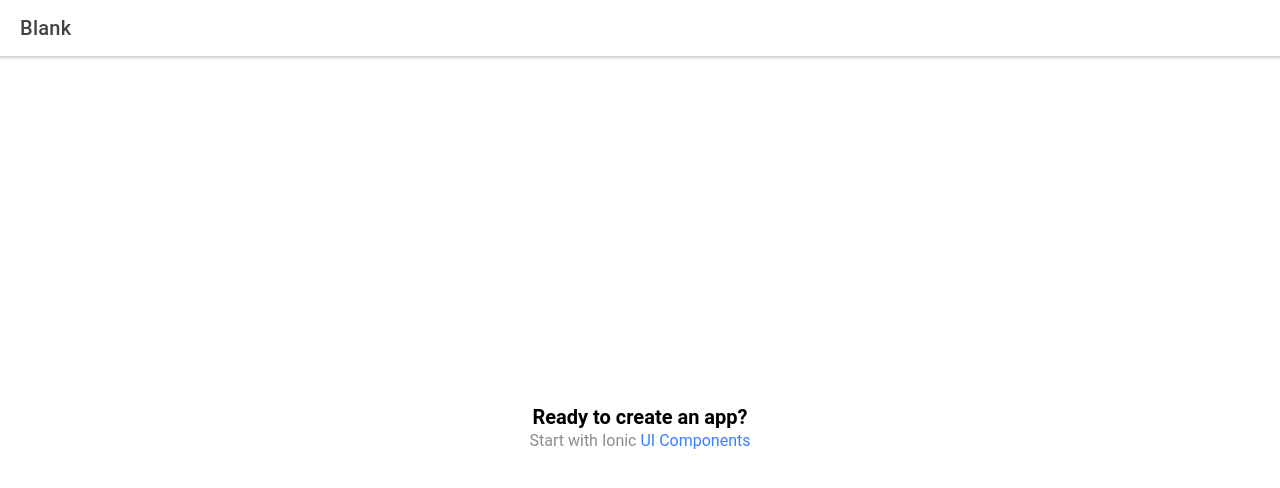
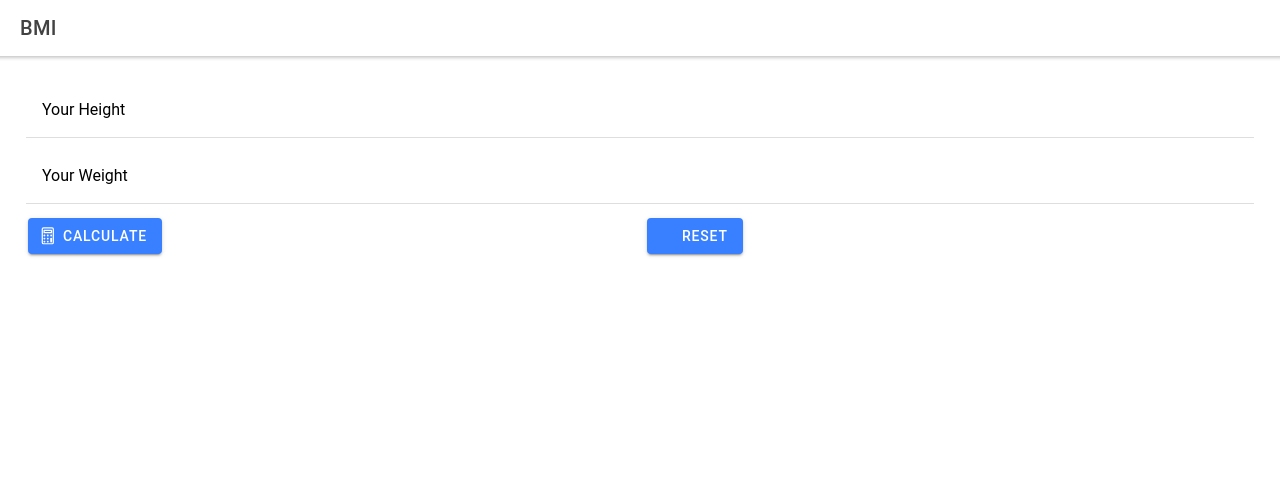
Before and after one commit to wolf-math/bmi, a React (Create React App) app: page / in a window 1280 px wide. Before the commit this address led to /home. Shown: the top 488 px of the page. Built offline with nearby package versions, Linux system fonts and the light colour scheme; no server answers.

Commit message:
initial commit

```diff
--- a/src/App.tsx
+++ b/src/App.tsx
@@ -1,8 +1,6 @@
 import React from 'react';
-import { Redirect, Route } from 'react-router-dom';
-import { IonApp, IonRouterOutlet } from '@ionic/react';
-import { IonReactRouter } from '@ionic/react-router';
-import Home from './pages/Home';
+import { IonApp, IonHeader, IonContent, IonToolbar, IonTitle, IonGrid, IonRow, IonCol, IonItem, IonLabel, IonInput, IonButton, IonIcon } from '@ionic/react';
+
 
 /* Core CSS required for Ionic components to work properly */
 import '@ionic/react/css/core.css';
@@ -25,12 +23,47 @@
 
 const App: React.FC = () => (
   <IonApp>
-    <IonReactRouter>
-      <IonRouterOutlet>
-        <Route path="/home" component={Home} exact={true} />
-        <Route exact path="/" render={() => <Redirect to="/home" />} />
-      </IonRouterOutlet>
-    </IonReactRouter>
+    <IonHeader>
+      <IonToolbar>
+        <IonTitle>
+          BMI
+        </IonTitle>
+      </IonToolbar>
+    </IonHeader>
+    <IonContent className="ion-padding">
+      <IonGrid>
+        <IonRow>
+          <IonCol>
+            <IonItem>
+              <IonLabel position="floating">Your Height</IonLabel>
+              <IonInput></IonInput>
+            </IonItem>
+          </IonCol>
+        </IonRow>
+        <IonRow>
+          <IonCol>
+            <IonItem>
+              <IonLabel position="floating">Your Weight</IonLabel>
+              <IonInput></IonInput>
+            </IonItem>
+          </IonCol>
+        </IonRow>
+        <IonRow>
+          <IonCol>
+            <IonButton>
+              <IonIcon slot="start" name="calculator-outline" />
+              Calculate
+            </IonButton>
+          </IonCol>
+          <IonCol>
+            <IonButton>
+              <IonIcon slot="start" name="refest-outline" />
+              Reset
+            </IonButton>
+          </IonCol>
+        </IonRow>
+      </IonGrid>
+    </IonContent>
   </IonApp>
 );
 
```
Also changed, not shown: src/setupTests.ts (deleted, +0 -5 lines), 1 other file (tests, documents, lock files or other folders).
